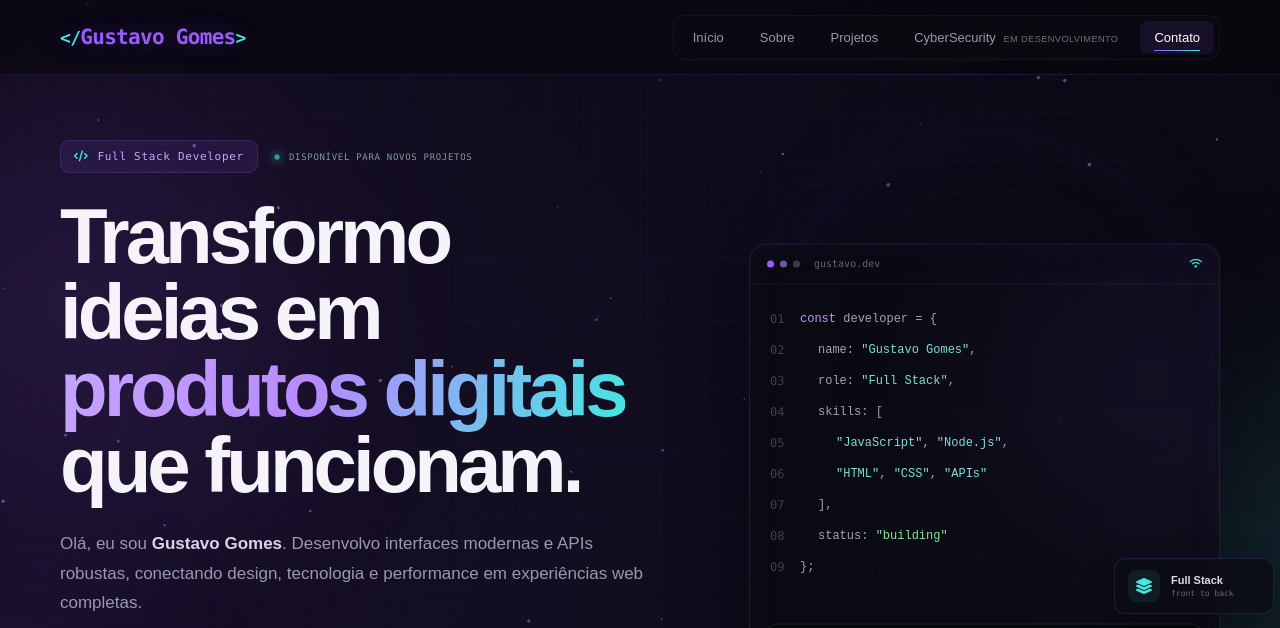
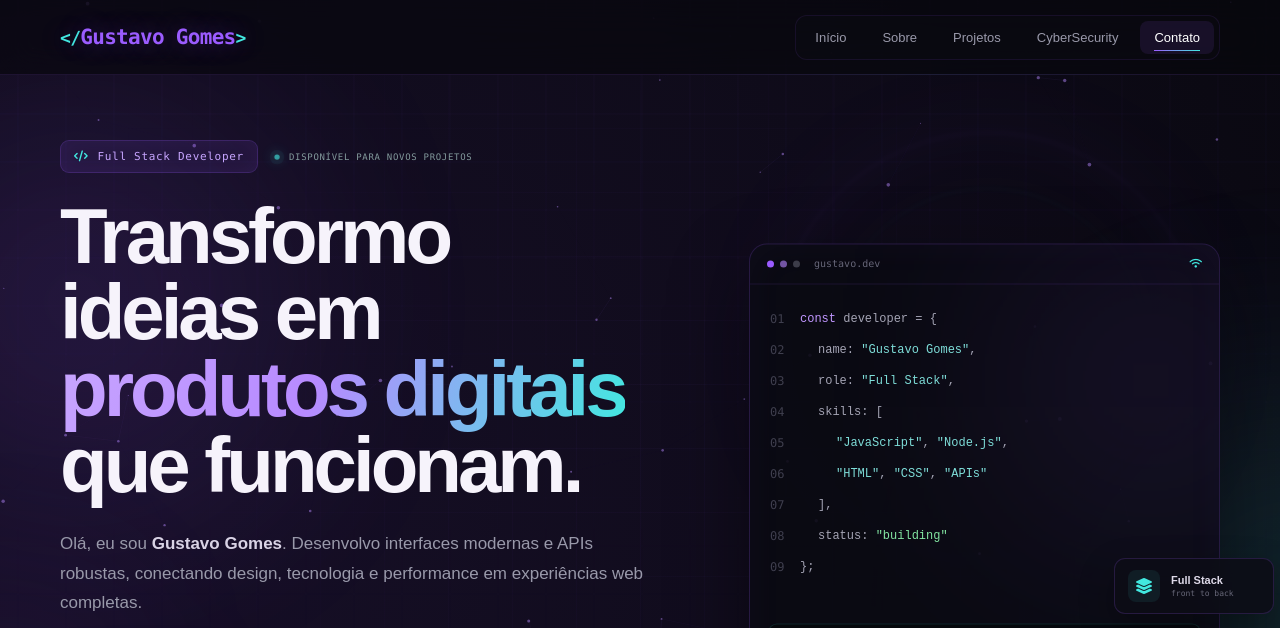
Before and after one commit to zKILLAyt/Portifolio, a plain HTML site: page index.html in a window 1280 px wide. Shown: the top 628 px of the page. Drawn offline with nearby package versions, Linux system fonts and the light colour scheme; no server answers.

Commit message:
Update CyberSecurity link in navigation
Removed the 'em desenvolvimento' note from the CyberSecurity link.

```diff
--- a/index.html
+++ b/index.html
@@ -32,7 +32,7 @@
             <li><a href="#home">Início</a></li>
             <li><a href="#about">Sobre</a></li>
             <li><a href="#projects">Projetos</a></li>
-            <li><a href="cybersecurity.html">CyberSecurity <small class="nav-development">em desenvolvimento</small></a></li>
+            <li><a href="cybersecurity.html">CyberSecurity</a></li>
             <li><a href="#contact">Contato</a></li>
           </ul>
         </nav>
```
